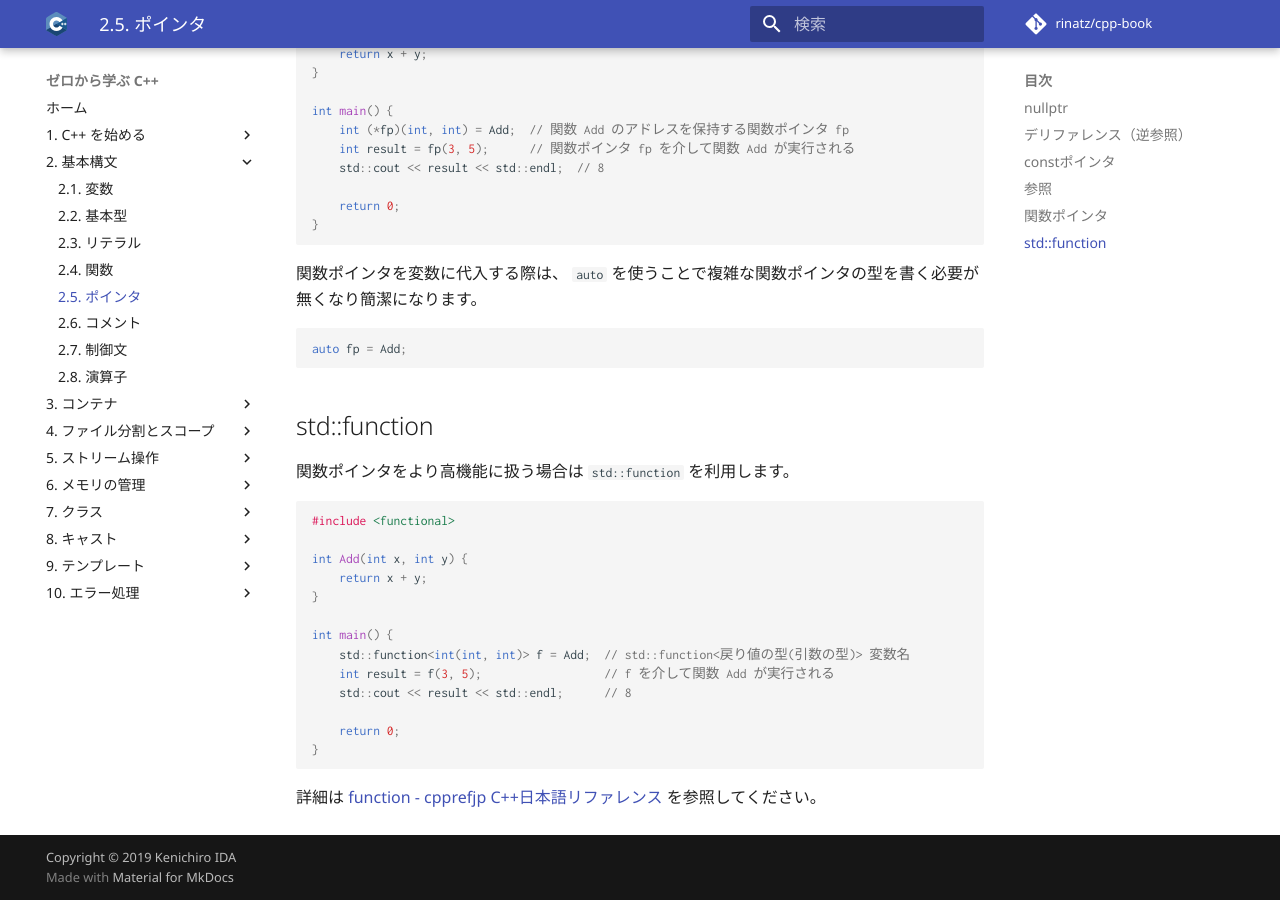
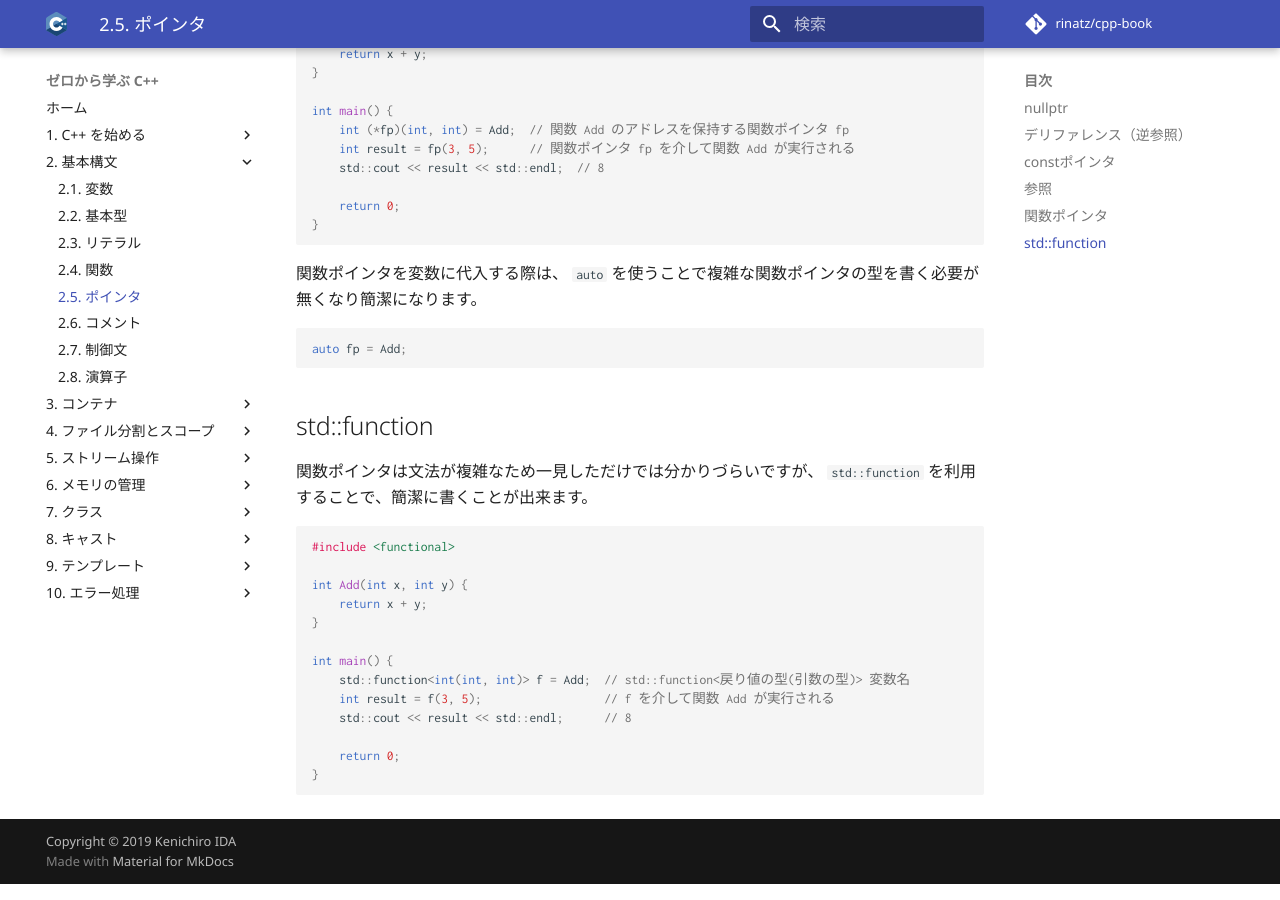
Before and after one commit to rinatz/cpp-book, an MkDocs documentation site: the page built from docs/ch02-05-pointers.md, in a window 1280 px wide and 900 px high, scrolled down 2003 px. Built offline with MkDocs 1.6.1 and Material for MkDocs 9.7.7, drawn with Linux system fonts in a browser that asks for light colours; comment, search, counter and statistics services are not loaded.

Commit message:
Polish sentence

````diff
--- a/docs/ch02-05-pointers.md
+++ b/docs/ch02-05-pointers.md
@@ -109,11 +109,10 @@ int main() {
 auto fp = Add;
 ```
 
-<!-- MEMO: 関数オブジェクトの話などが無いとstd::functionの意義が伝わりづらいかもしれない -->
-
 ## std::function
 
-関数ポインタをより高機能に扱う場合は `std::function` を利用します。
+関数ポインタは文法が複雑なため一見しただけでは分かりづらいですが、
+`std::function` を利用することで、簡潔に書くことが出来ます。
 
 ```cpp
 #include <functional>
@@ -130,9 +129,3 @@ int main() {
     return 0;
 }
 ```
-
-<!-- TODO: ラムダ式/関数オブジェクト周りの話へのリンクを付けるか -->
-
-詳細は [function - cpprefjp C++日本語リファレンス][cpprefjp_function] を参照してください。
-
-[cpprefjp_function]: https://cpprefjp.github.io/reference/functional/function.html
````
